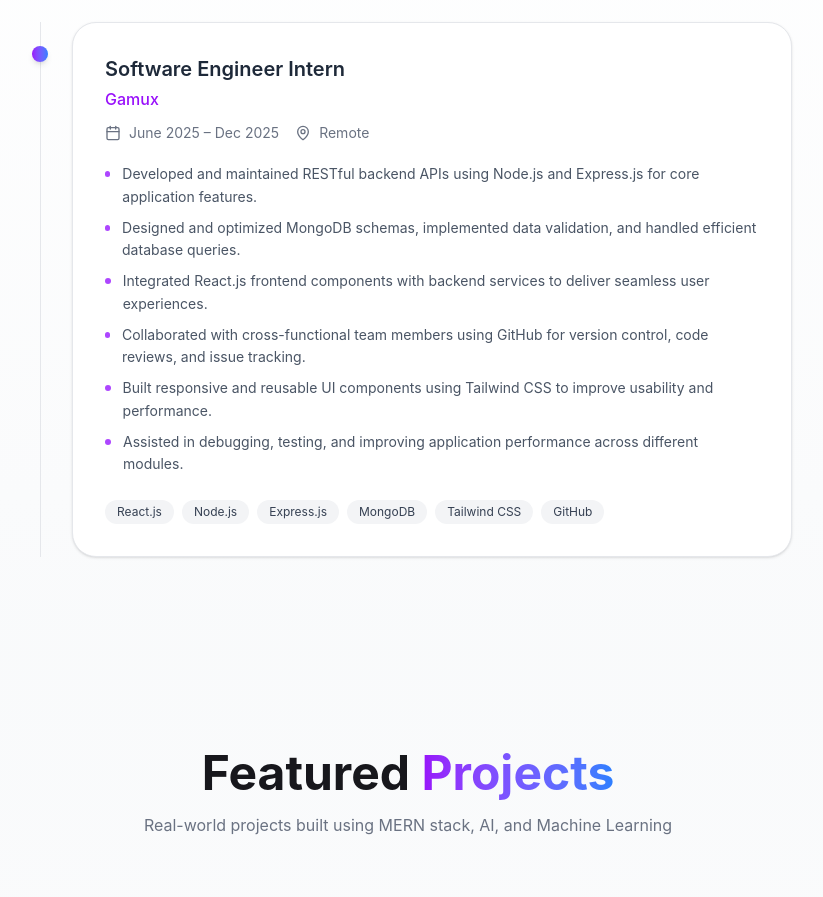
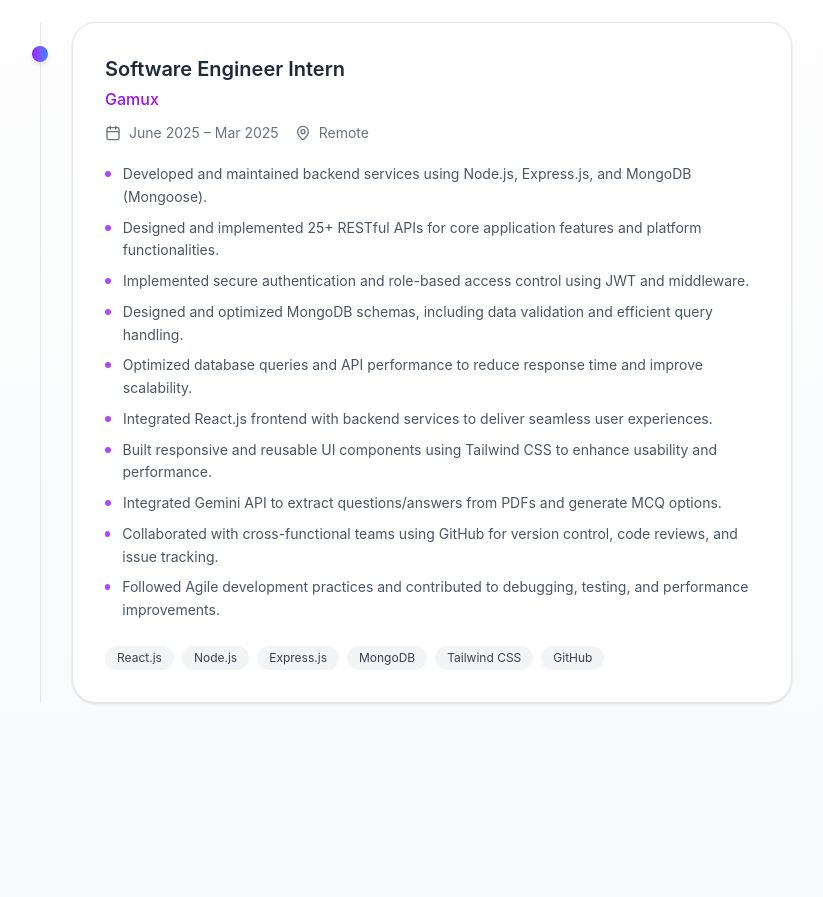
Before and after one commit to madd-divya666/Portfolio, a React (Vite) app: page / in a window 1280 px wide. Shown: the part 2120-3017 px from the top of the page, without its empty margins (232-1055 px from the left). Built offline with nearby package versions, Linux system fonts and the light colour scheme.

Commit message:
add internship

```diff
--- a/src/data/portfolio.js
+++ b/src/data/portfolio.js
@@ -91,15 +91,19 @@ export const portfolioData = {
     {
       role: "Software Engineer Intern",
       company: "Gamux",
-      duration: "June 2025 – Dec 2025",
+      duration: "June 2025 – Mar 2025",
       location: "Remote",
       details: [
-        "Developed and maintained RESTful backend APIs using Node.js and Express.js for core application features.",
-        "Designed and optimized MongoDB schemas, implemented data validation, and handled efficient database queries.",
-        "Integrated React.js frontend components with backend services to deliver seamless user experiences.",
-        "Collaborated with cross-functional team members using GitHub for version control, code reviews, and issue tracking.",
-        "Built responsive and reusable UI components using Tailwind CSS to improve usability and performance.",
-        "Assisted in debugging, testing, and improving application performance across different modules.",
+        "Developed and maintained backend services using Node.js, Express.js, and MongoDB (Mongoose).",
+        "Designed and implemented 25+ RESTful APIs for core application features and platform functionalities.",
+        "Implemented secure authentication and role-based access control using JWT and middleware.",
+        "Designed and optimized MongoDB schemas, including data validation and efficient query handling.",
+        "Optimized database queries and API performance to reduce response time and improve scalability.",
+        "Integrated React.js frontend with backend services to deliver seamless user experiences.",
+        "Built responsive and reusable UI components using Tailwind CSS to enhance usability and performance.",
+        "Integrated Gemini API to extract questions/answers from PDFs and generate MCQ options.",
+        "Collaborated with cross-functional teams using GitHub for version control, code reviews, and issue tracking.",
+        "Followed Agile development practices and contributed to debugging, testing, and performance improvements.",
       ],
       techUsed: [
         "React.js",
```
